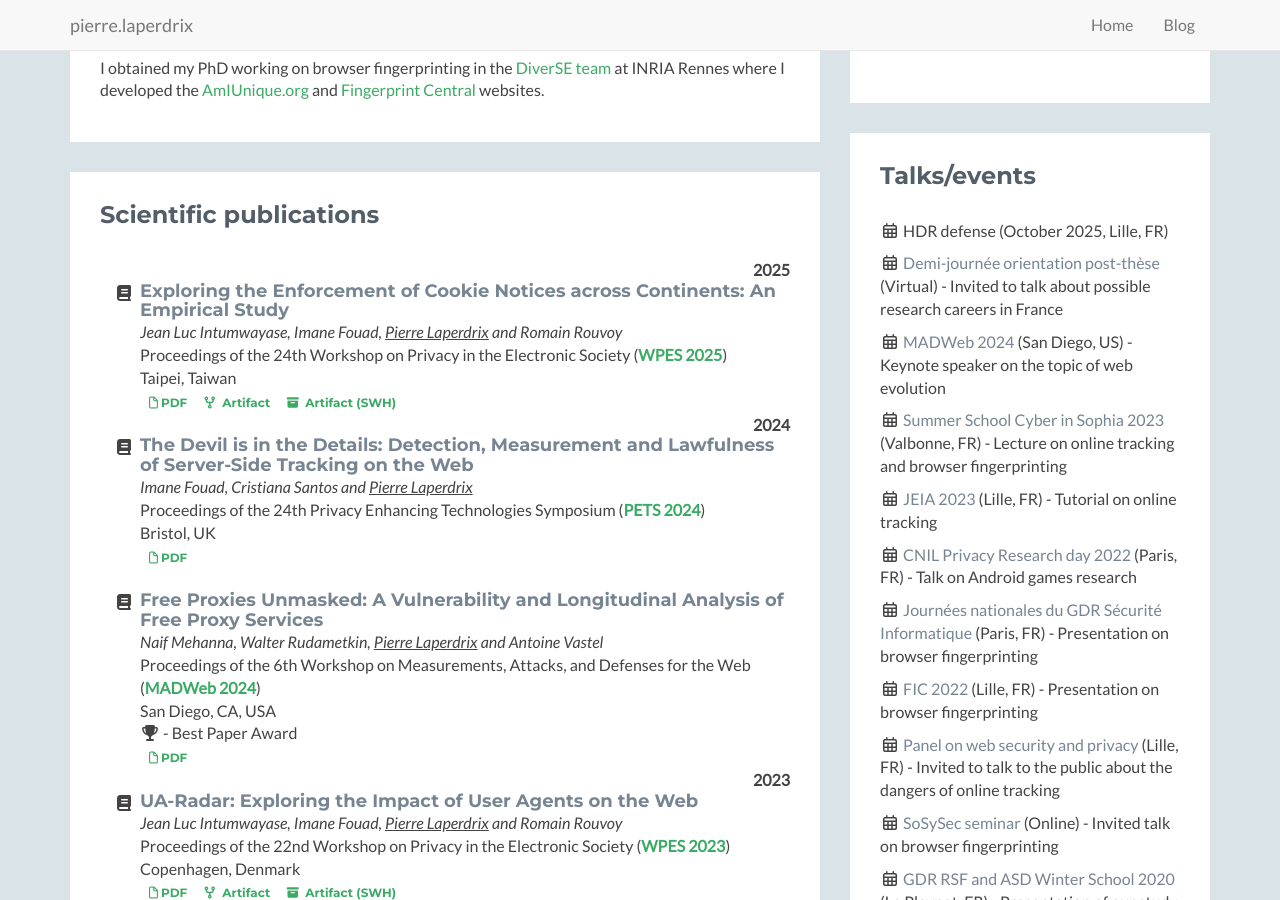
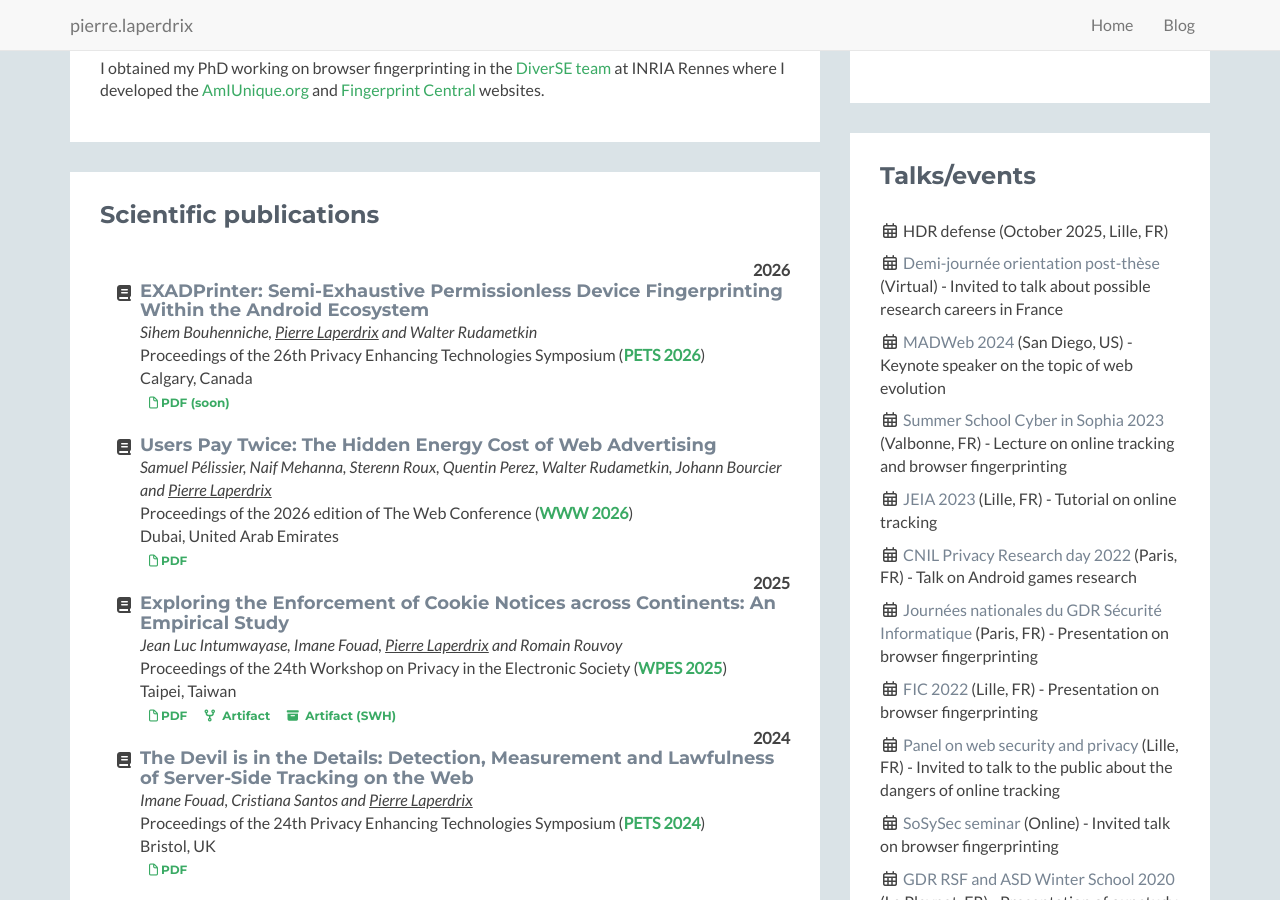
Before and after one commit to plaperdr/plaperdr.github.io, a Jekyll site: the page built from index.html, in a window 1280 px wide and 900 px high, scrolled down 519 px. Built offline with Jekyll 4.4.1, drawn with Linux system fonts in a browser that asks for light colours; some of the changed text lies outside the part shown.

Commit message:
Updating site

```diff
--- a/index.html
+++ b/index.html
@@ -49,6 +49,27 @@ layout: home
                     <h2 class="heading">Scientific publications</h2>
                     <div class="content">
                         <ul class="fa-ul">
+                            <li style="text-align:right"><b>2026</b></li>
+                            <li><i class="fa-li fa-solid fa-book"></i>
+                                <h4 class="title">EXADPrinter: Semi-Exhaustive Permissionless Device Fingerprinting Within the Android Ecosystem</h4>
+                                <span><i> Sihem Bouhenniche, <span class="me">Pierre Laperdrix</span> and Walter Rudametkin</i></span><br>
+                                <span>Proceedings of the 26th Privacy Enhancing Technologies Symposium
+                                    (<b><a href="https://petsymposium.org/2026/" target="_blank">PETS 2026</a></b>)
+                                    <br>Calgary, Canada
+                                </span><br>
+                                <a class="btn btn-secondary btn-xs" href="" target="_blank"><i class="fa-regular fa-file"></i>PDF (soon)</a>
+                            </li><!--//li-->
+                            <br>
+                            <li><i class="fa-li fa-solid fa-book"></i>
+                                <h4 class="title">Users Pay Twice: The Hidden Energy Cost of Web Advertising</h4>
+                                <span><i> Samuel Pélissier, Naif Mehanna, Sterenn Roux, Quentin Perez, Walter Rudametkin, Johann Bourcier and <span class="me">Pierre Laperdrix</span></i></span><br>
+                                <span>Proceedings of the 2026 edition of The Web Conference
+                                    (<b><a href="https://www2026.thewebconf.org/" target="_blank">WWW 2026</a></b>)
+                                    <br>Dubai, United Arab Emirates
+                                </span><br>
+                                <a class="btn btn-secondary btn-xs" href="https://hal.science/hal-05479340v1/document" target="_blank"><i class="fa-regular fa-file"></i>PDF</a>
+                            </li><!--//li-->
+
                             <li style="text-align:right"><b>2025</b></li>
                             <li><i class="fa-li fa-solid fa-book"></i>
                                 <h4 class="title">Exploring the Enforcement of Cookie Notices across Continents: An Empirical Study</h4>
@@ -455,19 +476,24 @@ layout: home
                     <div class="content">
                         <i class="fa fa-pencil"></i> Assistant director of the <a href="https://gdr-securite.irisa.fr/en/gdr-securite-informatique-en/" target="_blank">GDR Sécurité Informatique</a> since September 2024</i>
                         <br>
-                        <i class="fa fa-pencil"></i> Organiser of the <a href="https://gdr-secu-jn2025.sciencesconf.org/" target="_blank">Journées nationales du GDR Sécurité Informatique 2025</a></i>
+                        <i class="fa fa-pencil"></i> Organiser of the <a href="https://gdr-secu-jn2025.sciencesconf.org/" target="_blank">Journées nationales 2025</a> and
+                        the <a href="https://gdr-secu-jn2026.sciencesconf.org/" target="_blank">Journées nationales 2026</a> du GDR Sécurité Informatique</i>
                         <br>
-                        <i class="fa fa-pencil"></i> Vice-president of the <a href="https://www.cnil.fr/en/launch-7th-edition-cnil-inria-privacy-award" target="_blank">CNIL-Inria Privacy Award 2022</a>
+                        <i class="fa fa-pencil"></i> Expert member of the <a href="https://ptcc.fr/programme-de-transfert-au-campus-cyber/gouvernance/" target="_blank">Comité Technique (CoTech) du PTCC</a> since Janaury 2026</i>
                         <br>
-                        <i class="fa fa-pencil"></i> Jury member of the <a href="https://www.cnil.fr/en/launch-8th-edition-cnil-inria-privacy-award" target="_blank">CNIL-Inria Privacy Award 2023</a> and
-                        the <a href="https://www.cnil.fr/en/launch-9th-edition-cnil-inria-privacy-awardw" target="_blank">CNIL-Inria Privacy Award 2025</a><br>
+                        <i class="fa fa-pencil"></i> Vice-president of the <a href="https://www.cnil.fr/en/inria-and-cnil-award-2022-privacy-protection-prize" target="_blank">CNIL-Inria Privacy Award 2023</a>
+                        <br>
+                        <i class="fa fa-pencil"></i> Jury member of the <a href="https://www.cnil.fr/en/launch-8th-edition-cnil-inria-privacy-award" target="_blank">CNIL-Inria Privacy Award 2024</a>,
+                        the <a href="https://www.cnil.fr/en/launch-9th-edition-cnil-inria-privacy-award" target="_blank">CNIL-Inria Privacy Award 2025</a><br> and
+                        the <a href="https://www.cnil.fr/en/launch-10th-edition-cnil-inria-privacy-award" target="_blank">CNIL-Inria Privacy Award 2026</a><br>
                         <i class="fa fa-pencil"></i> Vice Program Chairs for <a href="https://petsymposium.org/cfp25.php" target="_blank">PETS 2025</a> and <a href="https://petsymposium.org/cfp26.php" target="_blank">PETS 2026</a>
                         <br>
                         <i class="fa fa-pencil"></i> Program Committee member for:
                         <ul>
+                            <li><a href="https://eurosec-workshop.github.io/" target="_blank">EuroSec 2026</a></li>
                             <li><a href="https://www.usenix.org/conference/usenixsecurity26" target="_blank">USENIX Security 2026</a></li>
                             <li><a href="https://www.sigsac.org/ccs/CCS2025/" target="_blank">CCS 2025</a> (Track "Web Security")</li>
-                            <li><a href="https://eurosec-workshop.github.io/" target="_blank">EuroSec 2025</a></li>
+                            <li><a href="https://eurosec-workshop.github.io/eurosec-2025/index.html" target="_blank">EuroSec 2025</a></li>
                             <li><a href="https://www.usenix.org/conference/usenixsecurity25" target="_blank">USENIX Security 2025</a></li>
                             <li><a href="https://www.sigsac.org/ccs/CCS2024/" target="_blank">CCS 2024</a> (Track "Web Security")</li>
                             <li><a href="https://www.usenix.org/conference/woot24/call-for-papers" target="_blank">WOOT 2024</a></li>
```
